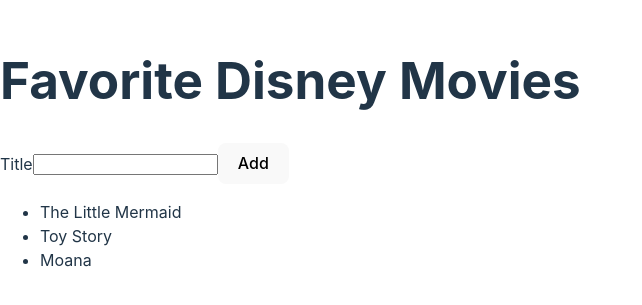
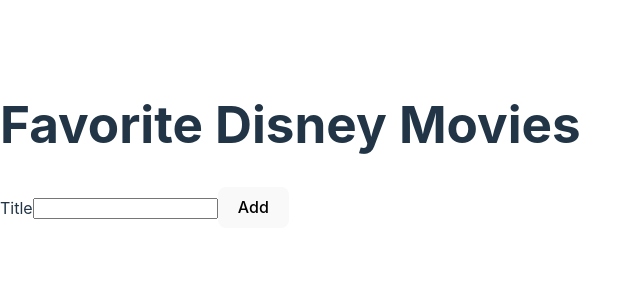
Before and after one commit to EdithHarrison/react-todo, a React (Vite) app: page / in a window 1280 px wide. Shown: the part 247-552 px from the top of the page, without its empty margins (0-642 px from the left). Built offline with nearby package versions, Linux system fonts and the light colour scheme.

Commit message:
Lifting State And Props Handling

```diff
--- a/src/AddTodoForm.jsx
+++ b/src/AddTodoForm.jsx
@@ -1,17 +1,23 @@
-import React from 'react';
+import React, { useState } from 'react';
 
-const AddTodoForm = (props) => {
+const AddTodoForm = ({ onAddTodo }) => {
+  const [todoTitle, setTodoTitle] = useState('');
+
+  const handleTitleChange = (event) => {
+    const newTodoTitle = event.target.value;
+    setTodoTitle(newTodoTitle);
+  };
+
   const handleAddTodo = (event) => {
     event.preventDefault();
-    const todoTitle = event.target.elements.title.value;
-    props.onAddTodo(todoTitle);
-    event.target.reset();
+    onAddTodo({ id: Date.now(), title: todoTitle });
+    setTodoTitle('');
   };
 
   return (
     <form onSubmit={handleAddTodo}>
       <label htmlFor="todoTitle">Title</label>
-      <input type="text" id="todoTitle" name="title" />
+      <input type="text" id="todoTitle" name="title" value={todoTitle} onChange={handleTitleChange} />
       <button type="submit">Add</button>
     </form>
   );
--- a/src/App.jsx
+++ b/src/App.jsx
@@ -3,22 +3,17 @@
 import AddTodoForm from './AddTodoForm';
 
 function App() {
-  const [todos, setTodos] = useState([
-    { id: 1, title: 'The Little Mermaid' },
-    { id: 2, title: 'Toy Story' },
-    { id: 3, title: 'Moana' }
-  ]);
+  const [todoList, setTodoList] = useState([]);
 
-  const handleAddTodo = (title) => {
-    const newTodo = { id: todos.length + 1, title };
-    setTodos([...todos, newTodo]);
+  const addTodo = (newTodo) => {
+    setTodoList((prevTodoList) => [...prevTodoList, newTodo]);
   };
 
   return (
     <div>
       <h1>Favorite Disney Movies</h1>
-      <AddTodoForm onAddTodo={handleAddTodo} />
-      <TodoList todos={todos} />
+      <AddTodoForm onAddTodo={addTodo} />
+      <TodoList todoList={todoList} />
     </div>
   );
 }
--- a/src/TodoList.jsx
+++ b/src/TodoList.jsx
@@ -1,10 +1,10 @@
 import React from 'react';
 import TodoListItem from './TodoListItem';
 
-const TodoList = (props) => {
+const TodoList = ({ todoList }) => {
   return (
     <ul>
-      {props.todos.map(item => (
+      {todoList.map(item => (
         <TodoListItem key={item.id} todo={item} />
       ))}
     </ul>
--- a/src/TodoListItem.jsx
+++ b/src/TodoListItem.jsx
@@ -1,9 +1,9 @@
 import React from 'react';
 
-const TodoListItem = (props) => {
+const TodoListItem = ({ todo }) => {
   return (
     <li>
-      {props.todo.title}
+      {todo.title}
     </li>
   );
 };
```
